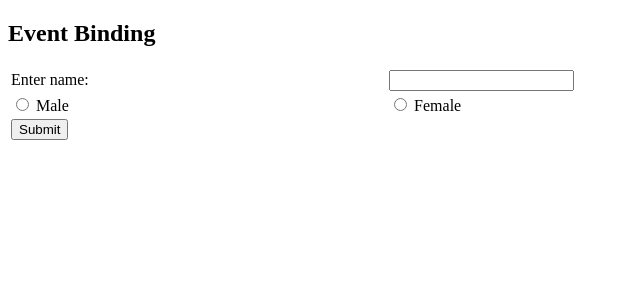
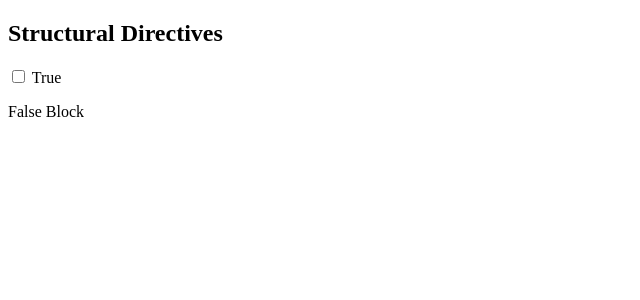
Before and after one commit to jackofalltradesprogrammer/Angular, an Angular app: page / in a window 1280 px wide. Shown: the top 300 px of the page, without its empty margins (0-640 px from the left). Built offline with nearby package versions, Linux system fonts and the light colour scheme.

Commit message:
structural directives part 1

```diff
--- a/src/app/app.component.html
+++ b/src/app/app.component.html
@@ -1,4 +1,43 @@
-<h2>Event Binding</h2>
+<h2> Structural Directives </h2>
+
+<input type="checkbox" [(ngModel)] = 'x'> True <br>
+<div *ngIf='x; else y'>
+    <p>True Block</p>
+
+</div>
+
+<ng-template #y>
+  <p>False Block</p>
+</ng-template>
+
+
+
+
+
+
+
+
+
+
+
+
+
+
+
+
+
+
+
+
+
+
+
+
+
+
+
+
+<!-- <h2>Event Binding</h2>
 
 <table style="width:100%">
     <tr>
@@ -13,7 +52,7 @@
     <td><button (click) ='findGender()'>Submit</button></td>
     <td>{{msg}}</td>
     </tr>
-</table>
+</table> -->
 
 <!-- The content below is only a placeholder and can be replaced.
 <div style="text-align:center">
--- a/src/app/app.component.ts
+++ b/src/app/app.component.ts
@@ -5,20 +5,28 @@ import { Component } from '@angular/core';
   templateUrl: './app.component.html'
   // styleUrls: ['./app.component.css']
 })
+
 export class AppComponent {
-
-  name:string;
-  gender:string;
-  msg:string;
-  findGender(){
-    if (this.name === undefined || this.name === '')
-      this.msg = "please enter a name";
-    else
-      this.msg = `Hello ${this.gender} ${this.name}`;
-  }
+  e:any={id:1001, ename:"Kiran", job:"Trainer", salary:5500};
+}
 
 
-}
+
+
+// export class AppComponent {
+
+//   name:string;
+//   gender:string;
+//   msg:string;
+//   findGender(){
+//     if (this.name === undefined || this.name === '')
+//       this.msg = "please enter a name";
+//     else
+//       this.msg = `Hello ${this.gender} ${this.name}`;
+//   }
+
+
+// }
 
 // import { Component } from '@angular/core';
 
```
